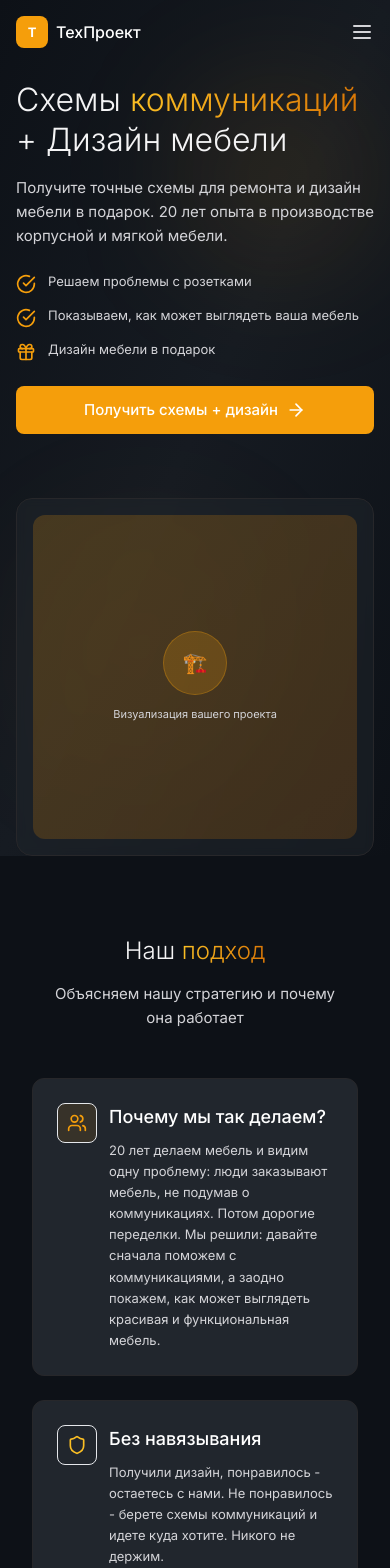
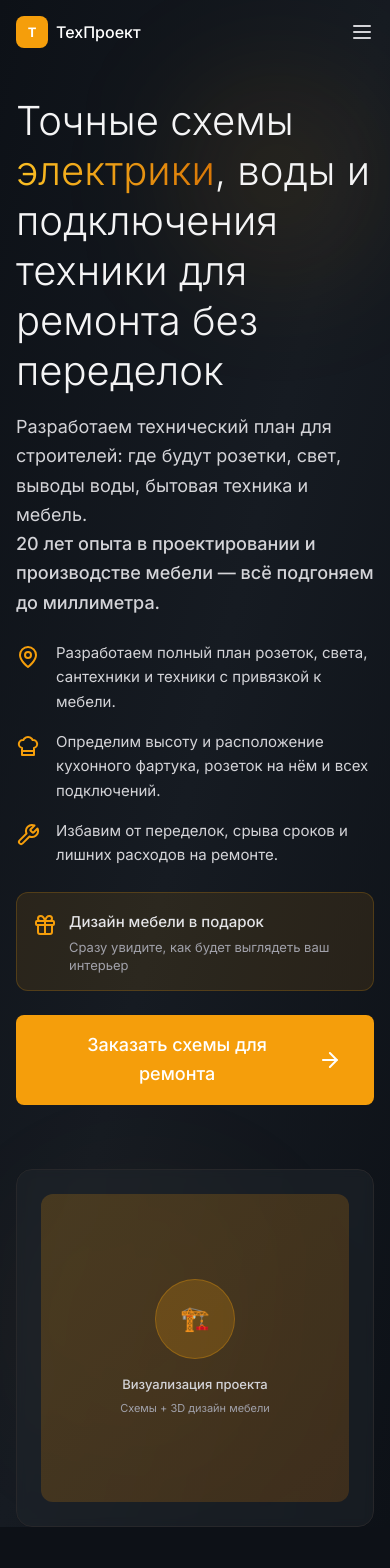
Before and after one commit to trewass/123, a Next.js app: page / in a window 390 px wide. Shown: the top 1568 px of the page. Built offline with nearby package versions, Linux system fonts and the light colour scheme.

Commit message:
Обновлен первый блок главной страницы: новый контент, увеличенный шрифт, улучшенная адаптивность

```diff
--- a/components/HeroSection.tsx
+++ b/components/HeroSection.tsx
@@ -1,7 +1,7 @@
 'use client'
 
 import { motion } from 'framer-motion'
-import { ArrowRight, CheckCircle, Gift } from 'lucide-react'
+import { ArrowRight, CheckCircle, Gift, MapPin, Wrench, ChefHat } from 'lucide-react'
 
 interface HeroSectionProps {
   onOpenModal?: () => void
@@ -9,7 +9,7 @@ interface HeroSectionProps {
 
 export default function HeroSection({ onOpenModal }: HeroSectionProps) {
   return (
-    <section id="home" className="min-h-screen flex items-center relative overflow-hidden pt-20 sm:pt-24">
+    <section id="home" className="min-h-screen flex items-center relative overflow-hidden pt-24 sm:pt-28 md:pt-32">
       {/* Фоновый градиент */}
       <div className="absolute inset-0 bg-gradient-to-br from-background-primary via-background-secondary to-background-primary" />
 
@@ -27,38 +27,60 @@ export default function HeroSection({ onOpenModal }: HeroSectionProps) {
             className="space-y-6 sm:space-y-8"
           >
             <div className="space-y-4 sm:space-y-6">
-              <h1 className="text-3xl sm:text-4xl md:text-5xl lg:text-6xl xl:text-7xl font-light leading-tight">
-                Схемы <span className="gradient-text">коммуникаций</span> + Дизайн мебели
+              <h1 className="text-4xl sm:text-5xl md:text-6xl lg:text-7xl xl:text-8xl font-light leading-tight">
+                Точные схемы <span className="gradient-text">электрики</span>, воды и подключения техники для ремонта без переделок
               </h1>
-              <p className="text-base sm:text-lg md:text-xl text-neutral-300 max-w-2xl">
-                Получите точные схемы для ремонта и дизайн мебели в подарок.
-                20 лет опыта в производстве корпусной и мягкой мебели.
+              <p className="text-lg sm:text-xl md:text-2xl text-neutral-300 max-w-3xl leading-relaxed">
+                Разработаем технический план для строителей: где будут розетки, свет, выводы воды, бытовая техника и мебель.
+                <br />
+                <span className="font-medium">20 лет опыта в проектировании и производстве мебели — всё подгоняем до миллиметра.</span>
               </p>
             </div>
 
-            {/* Преимущества */}
-            <div className="space-y-3 sm:space-y-4">
+            {/* 3 ключевые выгоды */}
+            <div className="space-y-4 sm:space-y-5">
+              <div className="flex items-start space-x-4">
+                <MapPin className="w-6 h-6 sm:w-7 sm:h-7 text-accent-500 mt-1 flex-shrink-0" />
+                <span className="text-base sm:text-lg md:text-xl text-neutral-300 leading-relaxed">
+                  Разработаем полный план розеток, света, сантехники и техники с привязкой к мебели.
+                </span>
+              </div>
+              <div className="flex items-start space-x-4">
+                <ChefHat className="w-6 h-6 sm:w-7 sm:h-7 text-accent-500 mt-1 flex-shrink-0" />
+                <span className="text-base sm:text-lg md:text-xl text-neutral-300 leading-relaxed">
+                  Определим высоту и расположение кухонного фартука, розеток на нём и всех подключений.
+                </span>
+              </div>
+              <div className="flex items-start space-x-4">
+                <Wrench className="w-6 h-6 sm:w-7 sm:h-7 text-accent-500 mt-1 flex-shrink-0" />
+                <span className="text-base sm:text-lg md:text-xl text-neutral-300 leading-relaxed">
+                  Избавим от переделок, срыва сроков и лишних расходов на ремонте.
+                </span>
+              </div>
+            </div>
+
+            {/* Бонус */}
+            <div className="bg-accent-500/10 border border-accent-500/20 rounded-xl p-4 sm:p-6">
               <div className="flex items-start space-x-3">
-                <CheckCircle className="w-5 h-5 sm:w-6 sm:h-6 text-accent-500 mt-0.5 flex-shrink-0" />
-                <span className="text-sm sm:text-base text-neutral-300">Решаем проблемы с розетками</span>
-              </div>
-              <div className="flex items-start space-x-3">
-                <CheckCircle className="w-5 h-5 sm:w-6 sm:h-6 text-accent-500 mt-0.5 flex-shrink-0" />
-                <span className="text-sm sm:text-base text-neutral-300">Показываем, как может выглядеть ваша мебель</span>
-              </div>
-              <div className="flex items-start space-x-3">
-                <Gift className="w-5 h-5 sm:w-6 sm:h-6 text-accent-500 mt-0.5 flex-shrink-0" />
-                <span className="text-sm sm:text-base text-neutral-300">Дизайн мебели в подарок</span>
+                <Gift className="w-6 h-6 sm:w-7 sm:h-7 text-accent-500 mt-1 flex-shrink-0" />
+                <div>
+                  <span className="text-base sm:text-lg md:text-xl text-neutral-200 font-medium">
+                    Дизайн мебели в подарок
+                  </span>
+                  <p className="text-sm sm:text-base text-neutral-400 mt-1">
+                    Сразу увидите, как будет выглядеть ваш интерьер
+                  </p>
+                </div>
               </div>
             </div>
 
             {/* CTA кнопка */}
             <button
               onClick={onOpenModal}
-              className="btn-primary text-base sm:text-lg px-6 sm:px-8 py-3 sm:py-4 flex items-center space-x-2 w-full sm:w-auto justify-center"
+              className="btn-primary text-lg sm:text-xl md:text-2xl px-8 sm:px-10 py-4 sm:py-5 flex items-center space-x-3 w-full sm:w-auto justify-center font-medium"
             >
-              <span>Получить схемы + дизайн</span>
-              <ArrowRight className="w-5 h-5 sm:w-6 sm:h-6" />
+              <span>Заказать схемы для ремонта</span>
+              <ArrowRight className="w-6 h-6 sm:w-7 sm:h-7" />
             </button>
           </motion.div>
 
@@ -69,15 +91,20 @@ export default function HeroSection({ onOpenModal }: HeroSectionProps) {
             transition={{ duration: 0.8, delay: 0.2 }}
             className="relative mt-8 lg:mt-0"
           >
-            <div className="bg-background-surface/50 border border-neutral-800 rounded-2xl p-4 sm:p-6 lg:p-8 backdrop-blur-sm">
+            <div className="bg-background-surface/50 border border-neutral-800 rounded-2xl p-6 sm:p-8 lg:p-10 backdrop-blur-sm">
               <div className="aspect-square bg-gradient-to-br from-accent-500/20 to-accent-600/20 rounded-xl flex items-center justify-center">
-                <div className="text-center space-y-3 sm:space-y-4">
-                  <div className="w-16 h-16 sm:w-20 sm:h-20 bg-accent-500/20 border border-accent-500/30 rounded-full flex items-center justify-center mx-auto">
-                    <span className="text-accent-500 text-xl sm:text-2xl">🏗️</span>
+                <div className="text-center space-y-4 sm:space-y-6">
+                  <div className="w-20 h-20 sm:w-24 sm:h-24 bg-accent-500/20 border border-accent-500/30 rounded-full flex items-center justify-center mx-auto">
+                    <span className="text-accent-500 text-2xl sm:text-3xl">🏗️</span>
                   </div>
-                  <p className="text-neutral-300 text-xs sm:text-sm">
-                    Визуализация вашего проекта
-                  </p>
+                  <div className="space-y-2">
+                    <p className="text-neutral-300 text-sm sm:text-base font-medium">
+                      Визуализация проекта
+                    </p>
+                    <p className="text-neutral-400 text-xs sm:text-sm">
+                      Схемы + 3D дизайн мебели
+                    </p>
+                  </div>
                 </div>
               </div>
             </div>
```
